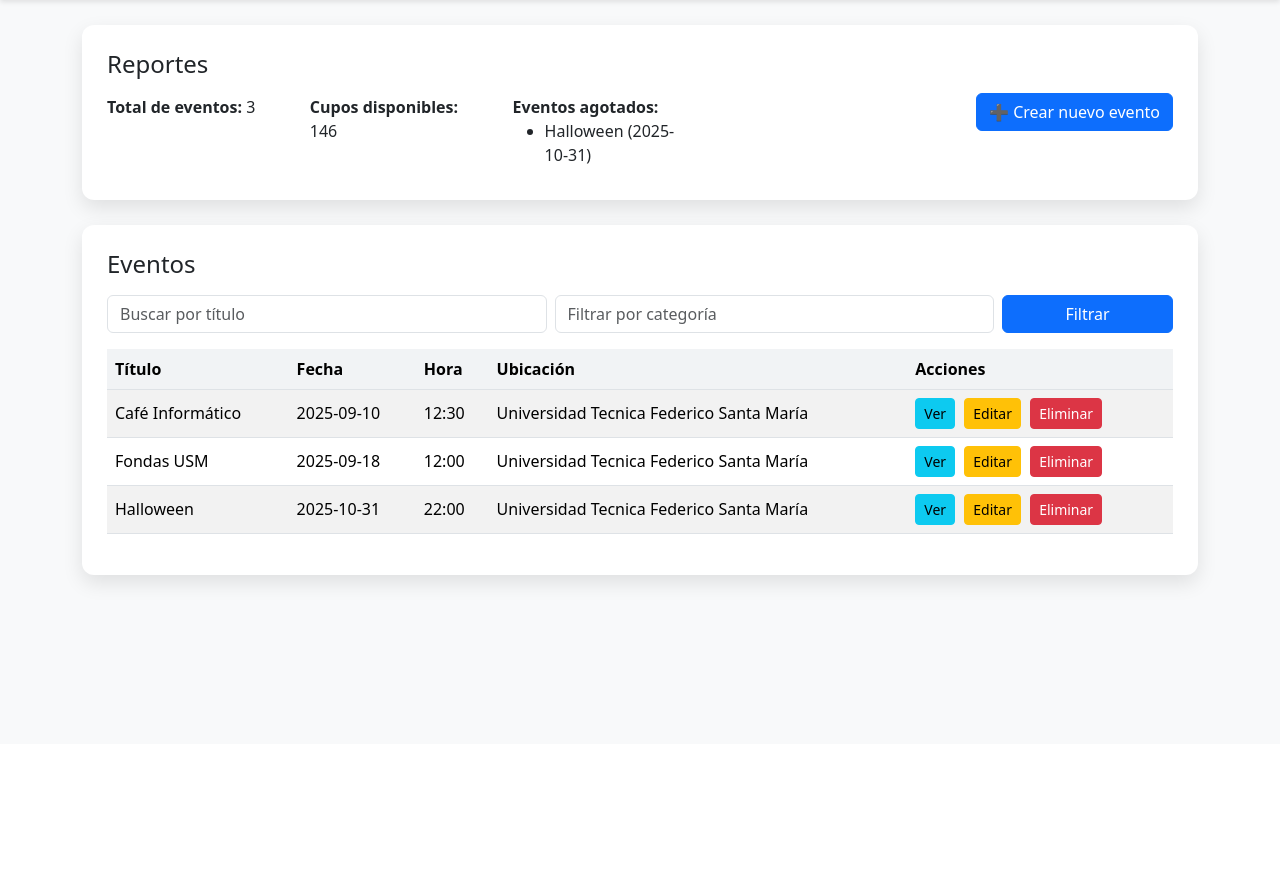
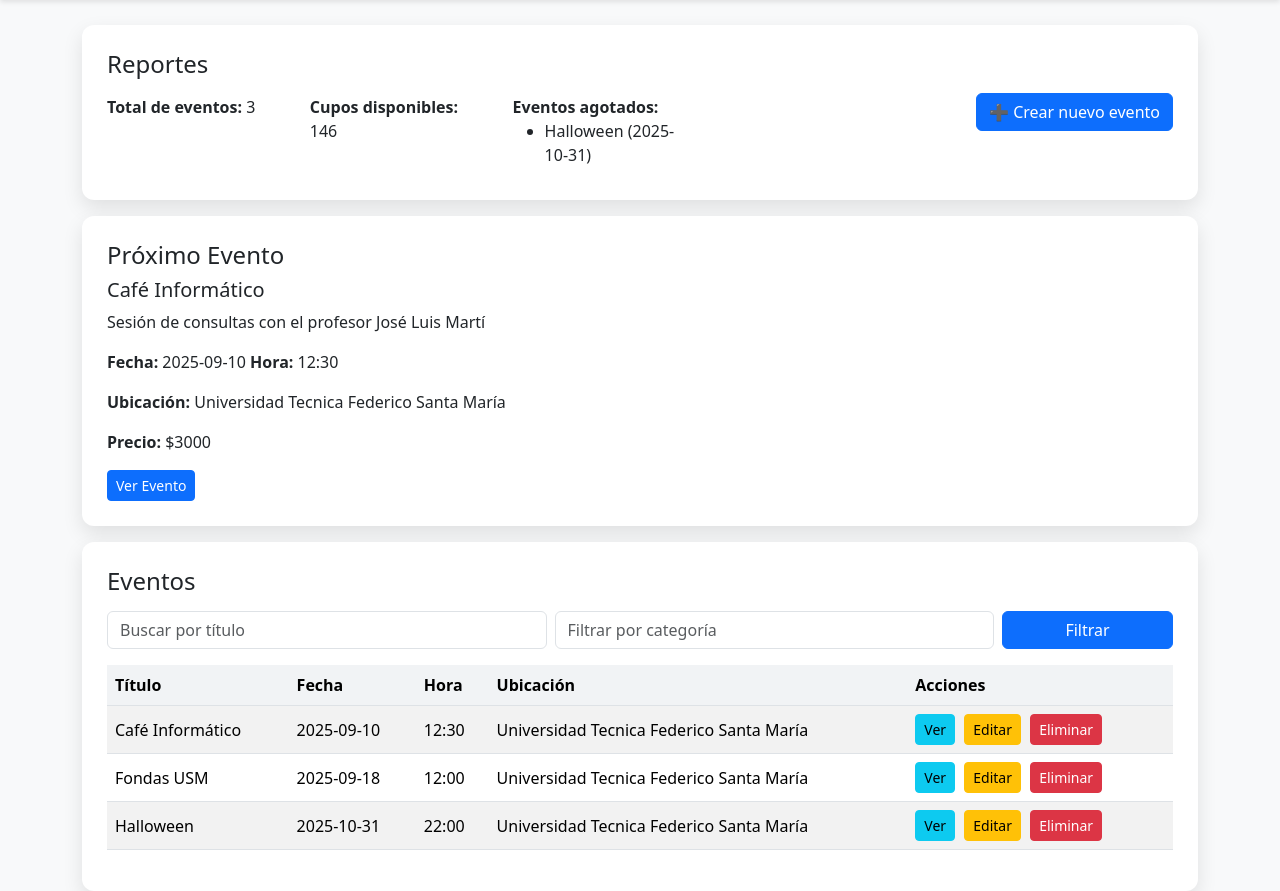
Before and after one commit to INF331-PruebasSw/MicroServicios, a Flask app: page / in a window 1280 px wide. Shown: the part 56-947 px from the top of the page. Before the commit the page ends 646 px from the top, so only its background shows below. Run offline with Flask 3, Linux system fonts and the light colour scheme; a user stored in the database is signed in.

Commit message:
proximo evento

```diff
--- a/routes.py
+++ b/routes.py
@@ -11,6 +11,7 @@ def load_user(user_id):
     return User.query.get(int(user_id))
 
 # -------------------- HOME --------------------
+
 @app.route('/', methods=['GET', 'POST'])
 @login_required
 def home():
@@ -21,11 +22,16 @@ def home():
     search = request.args.get('search')
     if search:
         query = query.filter(Event.title.ilike(f"%{search}%"))
+
     events = query.order_by(Event.date).all()
+    hoy = datetime.datetime.now()
+    proximos = [event for event in events if event.date >= hoy]
+    proximo_evento = proximos[0] if proximos else None
 
     total_eventos = len(events)
     total_cupos = sum(event.capacity for event in events)
     eventos_agotados = [event for event in events if event.capacity == 0]
+
     return render_template(
         'home.html',
         events=events,
@@ -33,7 +39,8 @@ def home():
         category=category,
         total_eventos=total_eventos,
         total_cupos=total_cupos,
-        eventos_agotados=eventos_agotados
+        eventos_agotados=eventos_agotados,
+        proximo_evento=proximo_evento  # <--- nuevo
     )
 
 # -------------------- LOGIN --------------------
--- a/templates/home.html
+++ b/templates/home.html
@@ -62,8 +62,24 @@
     </div>
   </div>
 
+  <!-- Próximo evento -->
+  {% if proximo_evento %}
+  <div class="card-custom mt-3">
+    <h4>Próximo Evento</h4>
+    <div>
+      <h5>{{ proximo_evento.title }}</h5>
+      <p>{{ proximo_evento.description }}</p>
+      <p><strong>Fecha:</strong> {{ proximo_evento.date.strftime('%Y-%m-%d') }}
+         <strong>Hora:</strong> {{ proximo_evento.date.strftime('%H:%M') }}</p>
+      <p><strong>Ubicación:</strong> {{ proximo_evento.location }}</p>
+      <p><strong>Precio:</strong> ${{ proximo_evento.price }}</p>
+      <a href="{{ url_for('view_event', event_id=proximo_evento.id) }}" class="btn btn-primary btn-sm">Ver Evento</a>
+    </div>
+  </div>
+  {% endif %}
+
   <!-- Filtrado y Lista de eventos -->
-  <div class="card-custom">
+  <div class="card-custom mt-3">
     <h4 class="mb-3">Eventos</h4>
 
     <!-- Formulario de búsqueda y filtro -->
```
Also changed, not shown: instance/microeventos.db.
